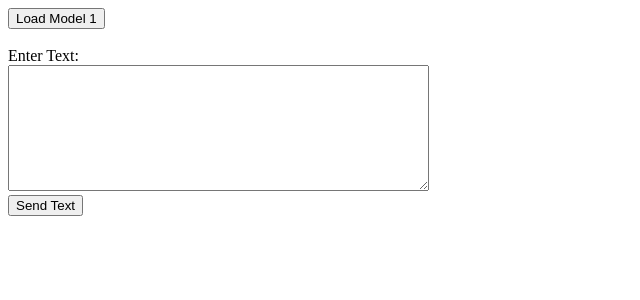
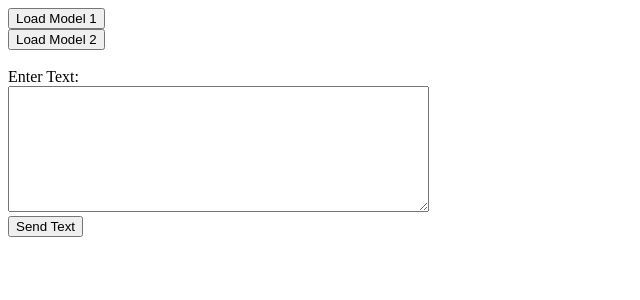
Before and after one commit to mabackma/react_posedetection, a React (Vite) app: page / in a window 1280 px wide. Shown: the top 300 px of the page, without its empty margins (0-640 px from the left). Built offline with nearby package versions, Linux system fonts and the light colour scheme.

Commit message:
Component for model select buttons

```diff
--- a/src/SelectModel.jsx
+++ b/src/SelectModelButton.jsx
@@ -1,8 +1,10 @@
 import { useState } from "react";
 import TMModelLoad from "./TMModelLoad";
-import TextArea from "./TextArea";
 
-function SelectModel(){
+// Takes model id as parameter
+function SelectModelButton(model){
+
+    const {model_id} = model;
 
     const [showModel, setShowModel] = useState(false);
     const handleClickModelButton = () => {
@@ -22,12 +24,11 @@ function SelectModel(){
 
 
     return (
-        <div id="select-model-buttons-div">
-            <button id="model1-button" onClick={handleClickModelButton}>Load Model 1</button>
-            {showModel && <TMModelLoad path_to_model={get_path_to_model(2)} path_to_metadata={get_path_to_metadata(2)}/>}
-            <TextArea/>
+        <div id="select-model-button-div">
+            <button id="model-button" onClick={handleClickModelButton}>Load Model {model_id}</button>
+            {showModel && <TMModelLoad path_to_model={get_path_to_model(model_id)} path_to_metadata={get_path_to_metadata(model_id)}/>}
         </div>
     )
 }
 
-export default SelectModel
+export default SelectModelButton
--- /dev/null
+++ b/src/SelectModelPage.jsx
@@ -0,0 +1,15 @@
+import SelectModelButton from "./SelectModelButton.jsx"
+
+function SelectModelPage() {
+
+
+    return (
+        <div id="select-model-buttons">
+            <SelectModelButton model_id={1}/>
+            <SelectModelButton model_id={2}/>
+        </div>
+    )
+
+}
+
+export default SelectModelPage
--- a/src/main.jsx
+++ b/src/main.jsx
@@ -1,11 +1,12 @@
 import React from 'react'
 import ReactDOM from 'react-dom/client'
 import './index.css'
-import TMModelLoad from './TMModelLoad.jsx'
-import SelectModel from './SelectModel.jsx'
+import SelectModelPage from './SelectModelPage.jsx'
+import TextArea from './TextArea.jsx'
 
 ReactDOM.createRoot(document.getElementById('root')).render(
   <React.StrictMode>
-    <SelectModel/>
+    <SelectModelPage/>
+    <TextArea/>
   </React.StrictMode>,
 )
```
